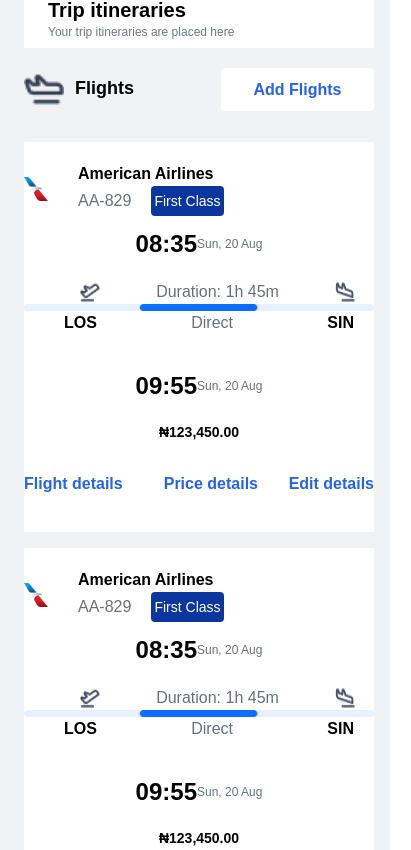
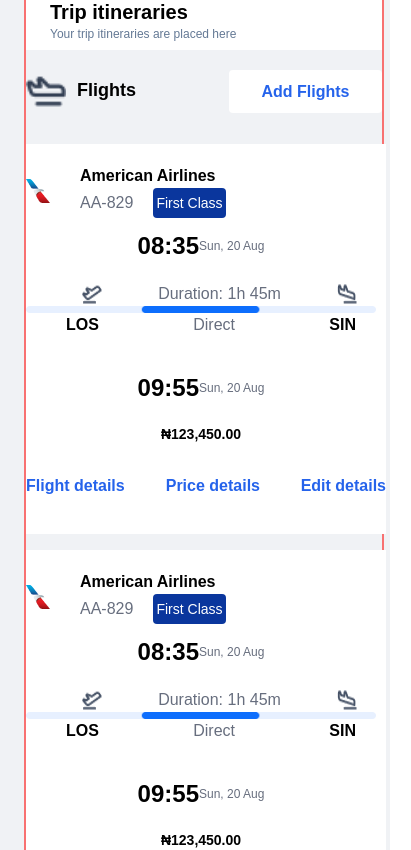
Before and after one commit to Dmengine/VoyakBooking, a Next.js app: page / in a window 390 px wide. Shown: the part 1135-1985 px from the top of the page, 411 px wide, since content can reach past the window. Built offline with nearby package versions, Linux system fonts and the light colour scheme.

Commit message:
overflow fixed for flight

```diff
--- a/src/app/MainPage.tsx
+++ b/src/app/MainPage.tsx
@@ -25,7 +25,7 @@
     }
 
   return (
-    <div className="ml-6 mr-6 mt-10 w-[360px] md:w-[1478px] h-[3316px] bg-white">
+    <div className="ml-6 mr-6 mt-10 border-2 border-red-400 w-[360px] md:w-[1478px] h-[3316px] bg-white">
       <div className="relative md:w-[1412px] mt-5 md:ml-6">
         <Image src="/banner.png" width={1412} height={200} alt="banner" className="h-20 w-full md:w-[1412px] md:h-[200px]"/>
         <div className="items-center justify-center flex md:w-16 md:h-16 w-3 h-3 top-7 left-2 absolute md:top-5 md:left-6">
@@ -141,6 +141,13 @@
         </div>
       </div>
 
+
+
+
+
+
+
+
     </div>
   );
 };
--- a/src/app/components/FlightCard.tsx
+++ b/src/app/components/FlightCard.tsx
@@ -5,8 +5,8 @@
 
 const FlightCard = () => {
   return (
-    <div className="w-[350px] md:w-[1366px] md:h-[275px] h-[390px] flex fex-col justify-between bg-white">
-      <div className="flex-col justify-center items-center md:w-[1280px] h-[274px] md:ml-6">
+    <div className="overflow-hidden w-[360px] md:w-[1366px] md:h-[275px] h-[390px] flex fex-col justify-between bg-white">
+      <div className="flex-col justify-center w-full items-center md:w-[1280px] h-[274px] md:ml-6">
         <div className="w-[350px] md:w-[1248px] h-[290px] md:h-[78px] mt-5 md:flex md:justify-between justify-center items-center">
           <div className="w-[200px] flex justify-between md:w-[211px] md:h-[62px] md:flex items-center md:justify-evenly">
             <Image
@@ -20,10 +20,6 @@
                 <p className="text-black font-semibold text-base">
                   American Airlines
                 </p>
-                {/* <Image src="/line.png" width={3} height={4} alt="line" />
-                <p className="text-customSlate font-semibold text-base">
-                  Solo Trip
-                </p> */}
               </div>
               <div className="flex w-[146px] h-[30px] justify-between items-center">
                 <p className="font-medium text-base text-customSlate">AA-829</p>
@@ -116,7 +112,7 @@
           </h2>
         </div>
       </div>
-      <div className="w-[46px] h-[272px] bg-customRed flex justify-center items-center">
+      <div className="w-[46px] hidden h-[272px] bg-customRed md:flex justify-center items-center">
         <Image src="/X.png" width={24} height={24} alt="Vector" />
       </div>
     </div>
```
Also changed, not shown: 1 other file (tests, documents, lock files or other folders).
